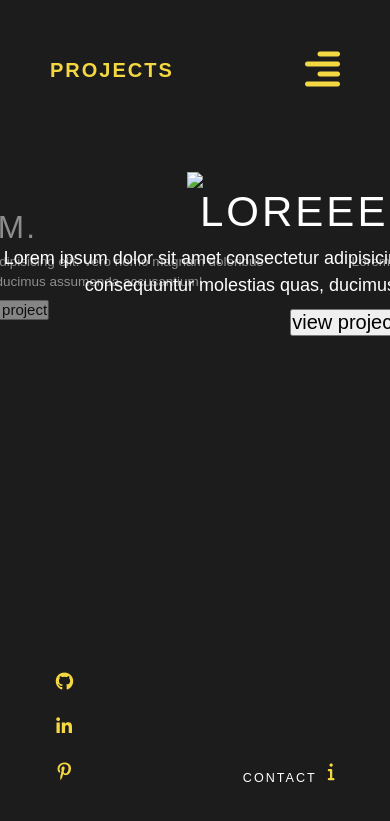
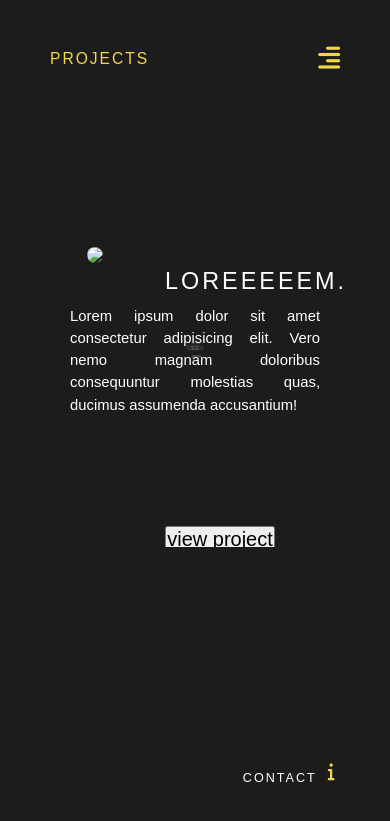
Before and after one commit to lebogangolifant/portfolio, a PHP site: page /projects.html in a window 390 px wide. Shown: the top 821 px of the page. Run offline with PHP 8.4, Linux system fonts and the light colour scheme; some libraries are stand-ins or nearby versions; some web fonts are replaced.

Commit message:
style projects page

```diff
--- a/style.css
+++ b/style.css
@@ -167,6 +167,7 @@
   opacity: 0;
   visibility: hidden;
   transition: 0.2s;
+  z-index: 999;
 }
 
 .nav.active {
@@ -207,17 +208,18 @@
 }
 
 .carousel{
-  margin: -300px auto 0 auto;
+  margin: -150px auto 0 auto;
   height: 1000px;
   perspective: 600px;
+
 }
 .carousel .carousel-item{
   width: 400px;
-
 }
 
 .carousel .carousel-item img{
-  width: 600px;
+  width: 100%;
+  border-radius: 10px;
 }
 
 .carousel .carousel-item h1{
@@ -230,27 +232,81 @@
   letter-spacing: 3px;
   padding: 10px 5px;
 }
+.carousel .carousel-item a{
+  text-decoration: none;
+  color: #f3d841;
+}
 
 .carousel-description{
   width: 800px;
 }
 
 .carousel-description p{
-  margin-right: 100px;
-font-size: 18px;
+  margin-right: 140px;
+font-size: 1.3em;
 }
 .carousel-description button{
  margin: 10px 100px 0 0;
 font-size: 20px;
 font-family: sans-serif;
 cursor: pointer;
+z-index: 1;
+}
+
+.carousel .carousel-item h1:hover{
+  color: #fff;
 }
 
 
 
+/*=============================*/
+#content {
+  display: none;
+}
+
+input[type="text"]{
+    color: transparent;
+    text-shadow: 0 0 0 #fff;
+    padding: 6px 12px;
+    font-size: 11px;
+    width: 150px;
+    border-bottom: 2px solid #f3d841;
+    cursor: pointer;
+}
+
+input[type="text"]:hover{
+  color: transparent;
+  text-shadow: 0 0 0 #f3d841;
+  cursor: pointer;
+}
+input[type="text"]:focus{
+    outline: none;
+}
+input:focus + div#content {
+  display: block;
+}
+
+
+
+
 /* ============================== */
-/*mobile responsive */
+      /* mobile responsive */
+/*================================ */
+/* landing page */
 @media screen and (max-width: 600px) {
+  .logo {
+
+    font-size: 4vw;
+
+    font-weight: normal;
+  }
+
+  .toggle {
+    position: relative;
+    font-size: 25px;
+    cursor: pointer;
+    color: #f3d841;
+  }
   .landing-content {
     margin: 0 0 100px -120px;
     text-align: center;
@@ -270,3 +326,82 @@
     margin-left: 200px;
   }
 }
+
+/* carousel projects showcase */
+@media screen and (max-width: 600px) {
+  .carousel{
+    margin: -150px 0 0 -30px;
+    height: 400px;
+    text-align: center;
+    perspective: 10px;
+
+  }
+  .carousel .carousel-item{
+    width: 50px;
+    margin-left: -100px;
+  }
+
+  .carousel .carousel-item img{
+    width: 250px;
+  }
+
+  .carousel .carousel-item h1{
+    margin: -10px 0 0 90px;
+    font-size: 6vw;
+    letter-spacing: 3px;
+  }
+  .carousel-description{
+    width: 400px;
+    padding-bottom: 100px;
+  }
+
+  .carousel-description p{
+  margin-right: 300px;
+  font-size: 3.8vw;
+  padding-bottom: 100px;
+  width: 250px;
+  text-align: justify;
+  }
+  .carousel-description button{
+   margin: 10px 100px 0 0;
+  font-size: 20px;
+  font-family: sans-serif;
+  cursor: pointer;
+  z-index: 1;
+  }
+
+  .input-box {
+    width: 10%;
+    display:inline-block;
+  }
+  #content {
+    display: block;
+  }
+  input[type="text"]{
+      font-size: 9vw;
+      padding: 60px 12px;
+      border-bottom: 2px solid #f3d841;
+      cursor: pointer;
+      text-transform: lowercase;
+      font-size: 12px;
+  }
+  .input-width{
+    height: 200px;
+  }
+  .input-width{
+    width: 100%;
+  }
+
+  .carousel-description button{
+    margin: 10px 100px 20px 0;
+   font-size: 20px;
+   font-family: sans-serif;
+   cursor: pointer;
+   z-index: 1;
+   }
+
+  .social-icons li a{
+    display: none;
+  }
+
+}
```
